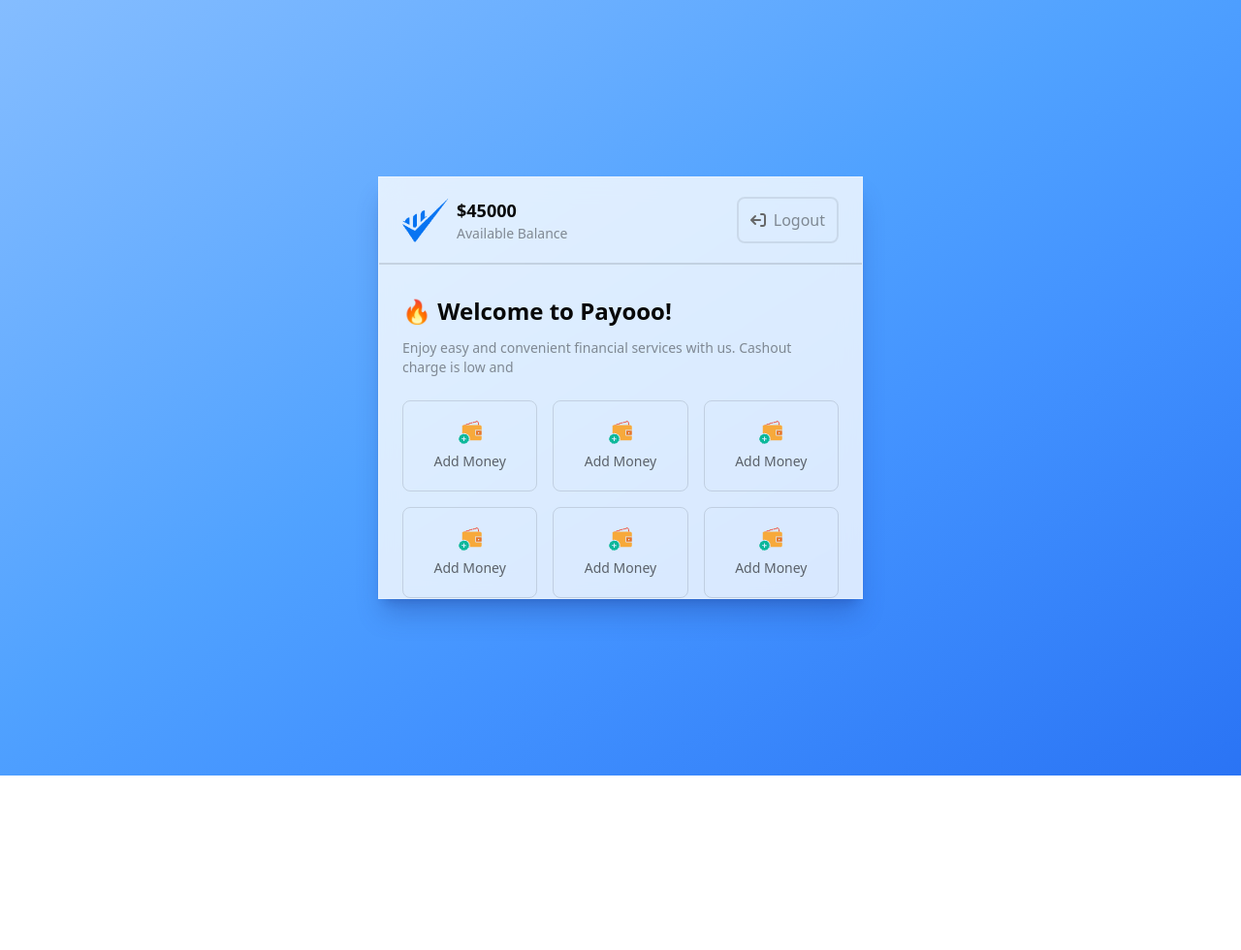
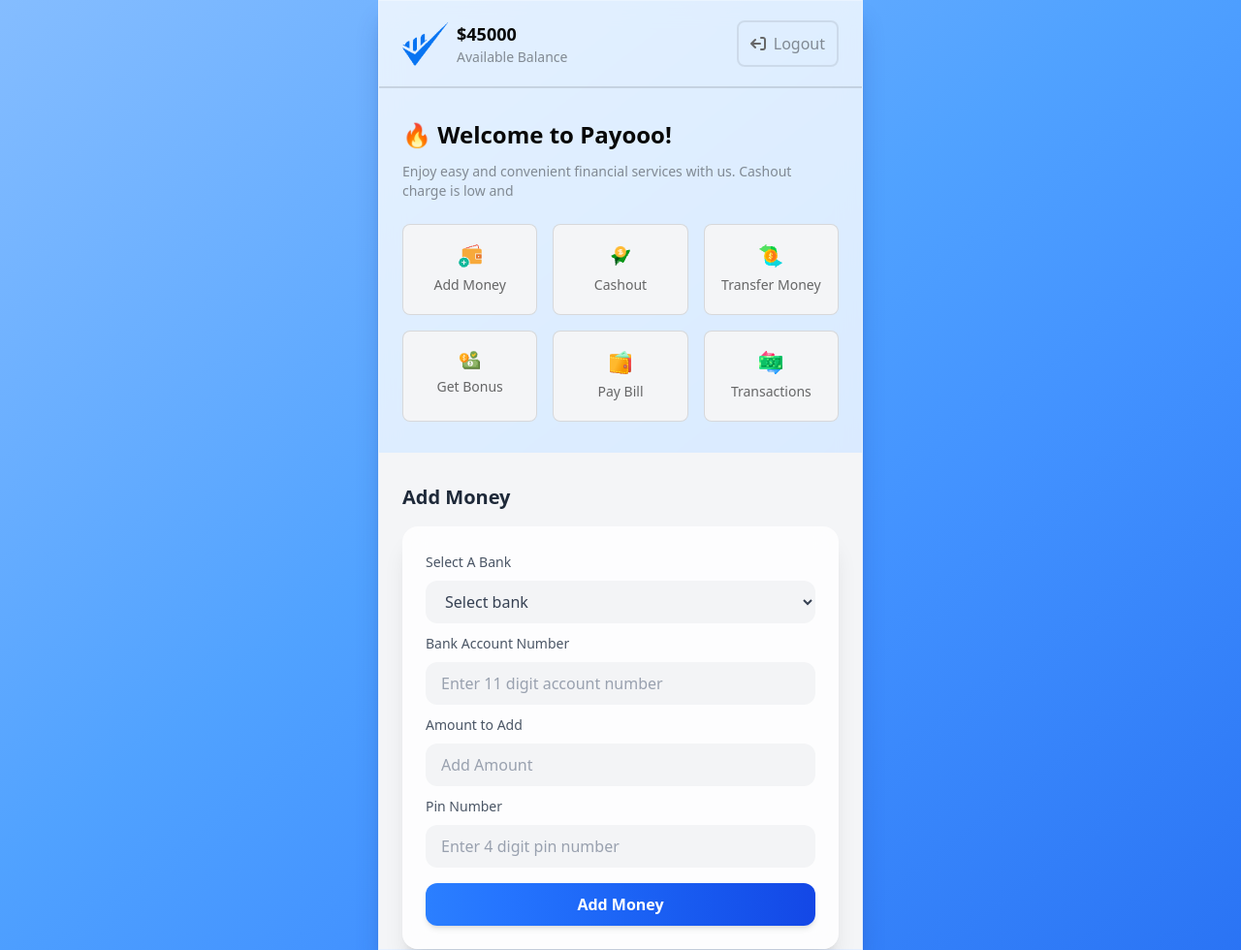
Before and after one commit to shahriar1100/payoo-mobile-app, a website: page home.html in a window 1280 px wide. Shown: the whole page at 97% size. Before the commit the page ends 800 px from the top, so only its background shows below. Drawn offline with Linux system fonts and the light colour scheme.

Commit message:
add all money page done

```diff
--- a/home.html
+++ b/home.html
@@ -16,12 +16,18 @@
     class="min-h-screen relative bg-gradient-to-br from-blue-200 via-blue-400 to-blue-700 flex items-center justify-center animate-gradient"
   >
     <div
-      class="border border-white/30 shadow-xl shadow-blue-900/30 backdrop-blur-md bg-white/80 w-[500px] transition-all duration-300 hover:scale-[1.02] hover:shadow-2xl"
+      class="border border-white/30 shadow-xl shadow-blue-900/30 backdrop-blur-md bg-white/80 w-[500px] transition-all duration-300 hover:scale-95 hover:shadow-2xl"
     >
       <!-- payoo heading -->
-      <div class="flex items-center justify-between border-b-2 border-b-[#0808081e] py-5 px-6">
+      <div
+        class="flex items-center justify-between border-b-2 border-b-[#0808081e] py-5 px-6"
+      >
         <div class="headingLeft flex items-center">
-          <img class="w-12 mr-2" src="assets/Group.png" alt="assets/Group.png" />
+          <img
+            class="w-12 mr-2"
+            src="assets/Group.png"
+            alt="assets/Group.png"
+          />
           <div class="headingLeftText">
             <h3 class="text-[#080808] font-extrabold text-lg">$45000</h3>
             <p class="text-[#08080870] font-normal text-sm">
@@ -30,47 +36,180 @@
           </div>
         </div>
         <div class="headingRight">
-          <button class="rounded-[8px] py-2.5 px-3 border-2 border-[#08080815] text-[#08080870]"><i class="fa-solid text-[#666768] fa-arrow-right-from-bracket rotate-180 mr-2"></i>Logout</button>
+          <button
+            class="rounded-[8px] py-2.5 px-3 border-2 border-[#08080815] text-[#08080870]"
+          >
+            <i
+              class="fa-solid text-[#666768] fa-arrow-right-from-bracket rotate-180 mr-2"
+            ></i
+            >Logout
+          </button>
         </div>
       </div>
       <!-- payoo heading -->
       <!-- payoo main feature section -->
-        <div class="mt-8 px-6">
+      <div class="mt-8 px-6 pb-8 rounded-3xl">
         <div class="titleSection space-y-3">
-                <h1 class="text-[#080808] text-2xl font-extrabold">🔥 Welcome to Payooo!</h1>
-                <p class="text-[#08080870] font-normal text-sm">Enjoy easy and convenient financial services with us. Cashout charge is low and </p>
+          <h1 class="text-[#080808] text-2xl font-extrabold">
+            🔥 Welcome to Payooo!
+          </h1>
+          <p class="text-[#08080870] font-normal text-sm">
+            Enjoy easy and convenient financial services with us. Cashout charge
+            is low and
+          </p>
         </div>
         <!-- money feture section -->
         <div class="mt-6 grid grid-cols-3 gap-4">
-                <div class="cardFeature border-1 hover:border-1 hover:border-[#0874F2] transition-all duration-300 group hover:bg-[#0875f21f] border-[#0808081e] rounded-lg text-center space-y-2 py-5">
-                    <img class="mx-auto" src="assets/wallet1.png" alt="assets/wallet1.png">
-                    <h3 class="text-[#0808089a] text-sm group-hover:text-[#0874F2]">Add Money</h3>
+          <div
+            class="cardFeature bg-[#f4f5f7] border-1 hover:border-1 hover:border-[#0874F2] transition-all duration-300 group hover:bg-[#0875f21f] border-[#0808081e] rounded-lg text-center space-y-2 py-5"
+          >
+            <img
+              class="mx-auto"
+              src="assets/wallet1.png"
+              alt="assets/wallet1.png"
+            />
+            <h3 class="text-[#0808089a] text-sm group-hover:text-[#0874F2]">
+              Add Money
+            </h3>
           </div>
-                <div class="cardFeature border-1 hover:border-1 hover:border-[#0874F2] transition-all duration-300 group hover:bg-[#0875f21f] border-[#0808081e] rounded-lg text-center space-y-2 py-5">
-                    <img class="mx-auto" src="assets/wallet1.png" alt="assets/wallet1.png">
-                    <h3 class="text-[#0808089a] text-sm group-hover:text-[#0874F2]">Add Money</h3>
+          <div
+            class="cardFeature bg-[#f4f5f7] border-1 hover:border-1 hover:border-[#0874F2] transition-all duration-300 group hover:bg-[#0875f21f] border-[#0808081e] rounded-lg text-center space-y-2 py-5"
+          >
+            <img
+              class="mx-auto"
+              src="assets/send1.png"
+              alt="assets/send1.png"
+            />
+            <h3 class="text-[#0808089a] text-sm group-hover:text-[#0874F2]">
+              Cashout
+            </h3>
           </div>
-                <div class="cardFeature border-1 hover:border-1 hover:border-[#0874F2] transition-all duration-300 group hover:bg-[#0875f21f] border-[#0808081e] rounded-lg text-center space-y-2 py-5">
-                    <img class="mx-auto" src="assets/wallet1.png" alt="assets/wallet1.png">
-                    <h3 class="text-[#0808089a] text-sm group-hover:text-[#0874F2]">Add Money</h3>
+          <div
+            class="cardFeature bg-[#f4f5f7] border-1 hover:border-1 hover:border-[#0874F2] transition-all duration-300 group hover:bg-[#0875f21f] border-[#0808081e] rounded-lg text-center space-y-2 py-5"
+          >
+            <img
+              class="mx-auto"
+              src="assets/money1.png"
+              alt="assets/money1.png"
+            />
+            <h3 class="text-[#0808089a] text-sm group-hover:text-[#0874F2]">
+              Transfer Money
+            </h3>
           </div>
-                <div class="cardFeature border-1 hover:border-1 hover:border-[#0874F2] transition-all duration-300 group hover:bg-[#0875f21f] border-[#0808081e] rounded-lg text-center space-y-2 py-5">
-                    <img class="mx-auto" src="assets/wallet1.png" alt="assets/wallet1.png">
-                    <h3 class="text-[#0808089a] text-sm group-hover:text-[#0874F2]">Add Money</h3>
+          <div
+            class="cardFeature bg-[#f4f5f7] border-1 hover:border-1 hover:border-[#0874F2] transition-all duration-300 group hover:bg-[#0875f21f] border-[#0808081e] rounded-lg text-center space-y-2 py-5"
+          >
+            <img
+              class="mx-auto"
+              src="assets/bonus1.png"
+              alt="assets/bonus1.png"
+            />
+            <h3 class="text-[#0808089a] text-sm group-hover:text-[#0874F2]">
+              Get Bonus
+            </h3>
           </div>
-                <div class="cardFeature border-1 hover:border-1 hover:border-[#0874F2] transition-all duration-300 group hover:bg-[#0875f21f] border-[#0808081e] rounded-lg text-center space-y-2 py-5">
-                    <img class="mx-auto" src="assets/wallet1.png" alt="assets/wallet1.png">
-                    <h3 class="text-[#0808089a] text-sm group-hover:text-[#0874F2]">Add Money</h3>
+          <div
+            class="cardFeature bg-[#f4f5f7] border-1 hover:border-1 hover:border-[#0874F2] transition-all duration-300 group hover:bg-[#0875f21f] border-[#0808081e] rounded-lg text-center space-y-2 py-5"
+          >
+            <img
+              class="mx-auto"
+              src="assets/purse1.png"
+              alt="assets/purse1.png"
+            />
+            <h3 class="text-[#0808089a] text-sm group-hover:text-[#0874F2]">
+              Pay Bill
+            </h3>
           </div>
-                <div class="cardFeature border-1 hover:border-1 hover:border-[#0874F2] transition-all duration-300 group hover:bg-[#0875f21f] border-[#0808081e] rounded-lg text-center space-y-2 py-5">
-                    <img class="mx-auto" src="assets/wallet1.png" alt="assets/wallet1.png">
-                    <h3 class="text-[#0808089a] text-sm group-hover:text-[#0874F2]">Add Money</h3>
+          <div
+            class="cardFeature bg-[#f4f5f7] border-1 hover:border-1 hover:border-[#0874F2] transition-all duration-300 group hover:bg-[#0875f21f] border-[#0808081e] rounded-lg text-center space-y-2 py-5"
+          >
+            <img
+              class="mx-auto"
+              src="assets/transaction1.png"
+              alt="assets/transaction1.png"
+            />
+            <h3 class="text-[#0808089a] text-sm group-hover:text-[#0874F2]">
+              Transactions
+            </h3>
           </div>
-
         </div>
         <!-- money feture section -->
       </div>
       <!-- payoo main feature section -->
+
+      <!-- add money section form -->
+      <div
+        class="bg-[#f4f5f7] pt-8"
+      >
+      <h1 class="text-xl font-semibold text-gray-800 mb-4 pl-6">Add Money</h1>
+        <div
+          class="bg-white/80 backdrop-blur-md rounded-2xl shadow-xl p-6 w-[450px] mx-auto"
+        >
+
+          <form class="space-y-2">
+            <!-- Select Bank -->
+            <div>
+              <label class="text-sm text-gray-600 font-medium"
+                >Select A Bank</label
+              >
+              <select
+                class="w-full mt-2 h-11 px-4 rounded-xl bg-gray-100 text-gray-700 focus:outline-none focus:ring-2 focus:ring-blue-500"
+              >
+                <option disabled selected>Select bank</option>
+                <option>DBBL (Dutch Bangla Bank)</option>
+                <option>BRAC Bank</option>
+                <option>Islami Bank</option>
+                <option>City Bank</option>
+                <option>Eastern Bank</option>
+              </select>
+            </div>
+
+            <!-- Account Number -->
+            <div>
+              <label class="text-sm text-gray-600 font-medium"
+                >Bank Account Number</label
+              >
+              <input
+                type="text"
+                placeholder="Enter 11 digit account number"
+                class="w-full mt-2 h-11 px-4 rounded-xl bg-gray-100 text-gray-800 placeholder:text-gray-400 focus:outline-none focus:ring-2 focus:ring-blue-500"
+              />
+            </div>
+
+            <!-- Amount -->
+            <div>
+              <label class="text-sm text-gray-600 font-medium"
+                >Amount to Add</label
+              >
+              <input
+                type="text"
+                placeholder="Add Amount"
+                class="w-full mt-2 h-11 px-4 rounded-xl bg-gray-100 text-gray-800 placeholder:text-gray-400 focus:outline-none focus:ring-2 focus:ring-blue-500"
+              />
+            </div>
+
+            <!-- Pin -->
+            <div>
+              <label class="text-sm text-gray-600 font-medium"
+                >Pin Number</label
+              >
+              <input
+                type="password"
+                placeholder="Enter 4 digit pin number"
+                class="w-full mt-2 h-11 px-4 rounded-xl bg-gray-100 text-gray-800 placeholder:text-gray-400 focus:outline-none focus:ring-2 focus:ring-blue-500"
+              />
+            </div>
+
+            <!-- Button -->
+            <button
+              class="w-full bg-gradient-to-r from-blue-500 to-blue-700 text-white font-semibold py-2.5 rounded-xl mt-2 transition-all duration-300 hover:from-blue-600 hover:to-blue-800 hover:scale-[1.02] active:scale-95 shadow-md"
+            >
+              Add Money
+            </button>
+          </form>
+        </div>
+      </div>
+      <!-- add money section form -->
     </div>
   </body>
 </html>
```
Also changed, not shown: src/output.css. Lines whose indentation alone changed are shown as unchanged.
